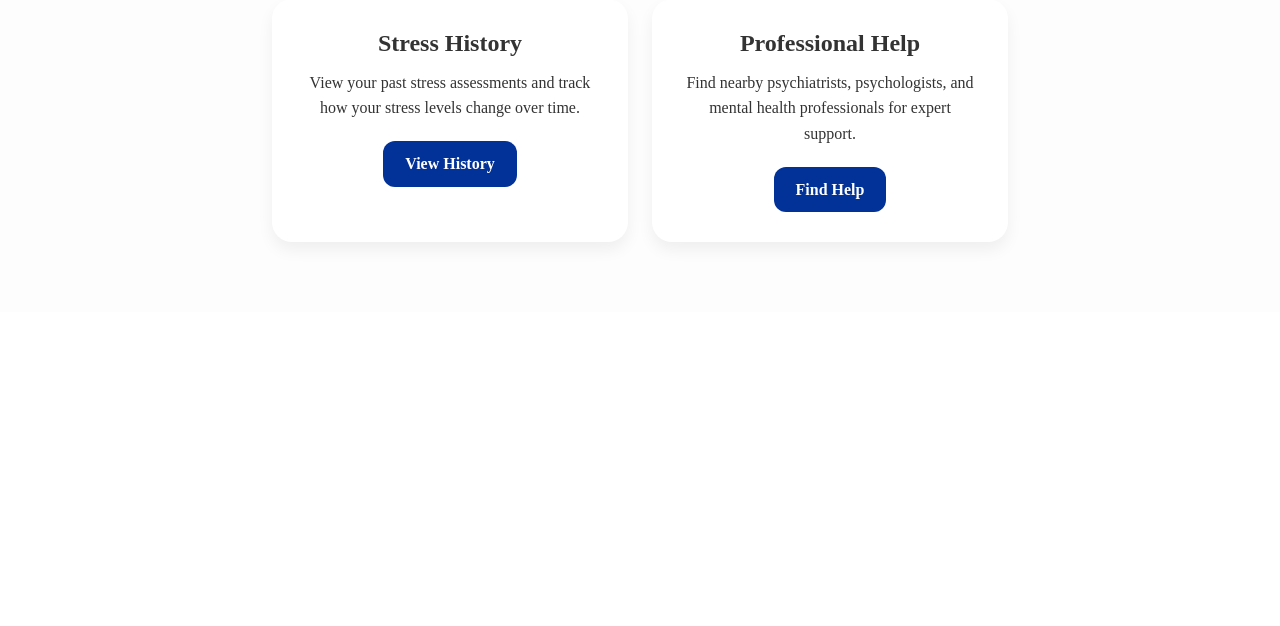
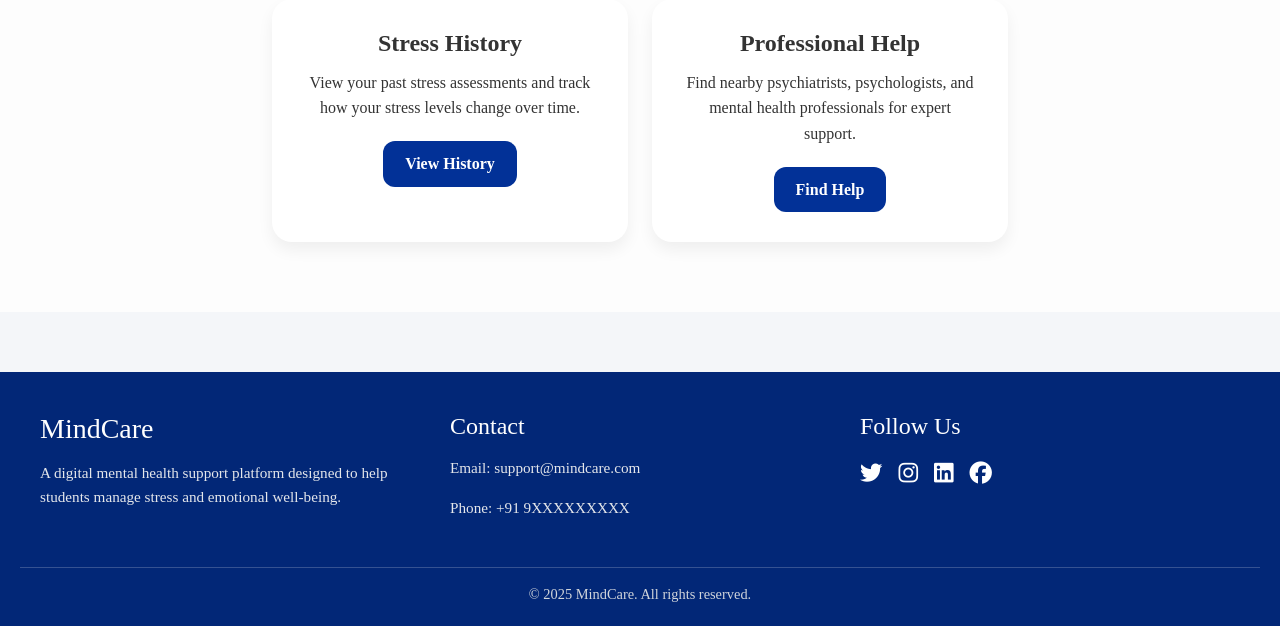
Before and after one commit to Dharani373/MindCare-Psychological-Support, a Django app: page /core_app/home/ in a window 1280 px wide. Shown: the part 534-1160 px from the top of the page. Before the commit the page ends 779 px from the top, so only its background shows below. Run offline with Django 5.2, Linux system fonts and the light colour scheme; the visitor is signed in with stand-in values (Sample User, id 1); parts of the project's set-up code (start-up, migrations or seed data) failed here and were passed over.

Commit message:
add footer

```diff
--- a/core_app/static/core_app/css/home.css
+++ b/core_app/static/core_app/css/home.css
@@ -113,3 +113,75 @@ body {
   background-color: #022777;
   color: #ffffff;
 }
+
+/* ================= Footer ================= */
+.footer {
+  background: #022777;
+  color: #ffffff;
+  padding: 40px 20px 20px;
+  margin-top: 60px;
+}
+
+.footer-container {
+  max-width: 1200px;
+  margin: auto;
+  display: grid;
+  grid-template-columns: repeat(auto-fit, minmax(250px, 1fr));
+  gap: 30px;
+}
+
+.footer-section h3,
+.footer-section h4 {
+  margin-bottom: 15px;
+  color: #ffffff;
+}
+
+.footer-section p {
+  font-size: 0.95rem;
+  line-height: 1.6;
+  color: #e5e7eb;
+}
+
+.footer-section a {
+  color: #e5e7eb;
+  text-decoration: none;
+}
+
+.footer-section a:hover {
+  text-decoration: underline;
+}
+
+/* Social Icons */
+.social-icons a {
+  display: inline-block;
+  margin-right: 12px;
+  font-size: 1.4rem;
+  color: #ffffff;
+  transition: transform 0.3s ease, color 0.3s ease;
+}
+
+.social-icons a:hover {
+  transform: translateY(-3px);
+  color: #93c5fd;
+}
+
+/* Bottom */
+.footer-bottom {
+  text-align: center;
+  margin-top: 30px;
+  padding-top: 15px;
+  border-top: 1px solid rgba(255, 255, 255, 0.2);
+  font-size: 0.9rem;
+  color: #d1d5db;
+}
+
+/* Responsive */
+@media (max-width: 768px) {
+  .footer {
+    text-align: center;
+  }
+
+  .social-icons {
+    margin-top: 10px;
+  }
+}
--- a/core_app/templates/core_app/home.html
+++ b/core_app/templates/core_app/home.html
@@ -109,5 +109,69 @@
         </div>
       </div>
     </section>
+    <footer class="footer">
+      <div class="footer-container">
+        <!-- App Info -->
+        <div class="footer-section">
+          <h3>MindCare</h3>
+          <p>
+            A digital mental health support platform designed to help students
+            manage stress and emotional well-being.
+          </p>
+        </div>
+
+        <!-- Contact Info -->
+        <div class="footer-section">
+          <h4>Contact</h4>
+          <p>
+            Email:
+            <a href="mailto:support@mindcare.com">support@mindcare.com</a>
+          </p>
+          <p>Phone: +91 9XXXXXXXXX</p>
+        </div>
+
+        <!-- Social Media -->
+        <div class="footer-section">
+          <h4>Follow Us</h4>
+          <div class="social-icons">
+            <a href="https://twitter.com" target="_blank" aria-label="Twitter">
+              <i class="fab fa-twitter"></i>
+            </a>
+
+            <a
+              href="https://www.instagram.com"
+              target="_blank"
+              aria-label="Instagram"
+            >
+              <i class="fab fa-instagram"></i>
+            </a>
+
+            <a
+              href="https://www.linkedin.com"
+              target="_blank"
+              aria-label="LinkedIn"
+            >
+              <i class="fab fa-linkedin"></i>
+            </a>
+
+            <a
+              href="https://www.facebook.com"
+              target="_blank"
+              aria-label="Facebook"
+            >
+              <i class="fab fa-facebook"></i>
+            </a>
+          </div>
+        </div>
+      </div>
+
+      <div class="footer-bottom">© 2025 MindCare. All rights reserved.</div>
+    </footer>
+
+    <!-- Font Awesome Icons -->
+    <link
+      rel="stylesheet"
+      href="https://cdnjs.cloudflare.com/ajax/libs/font-awesome/6.5.0/css/all.min.css"
+    />
   </body>
 </html>
```
